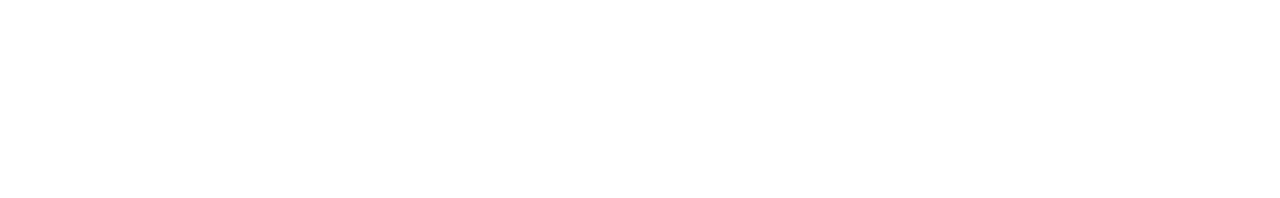
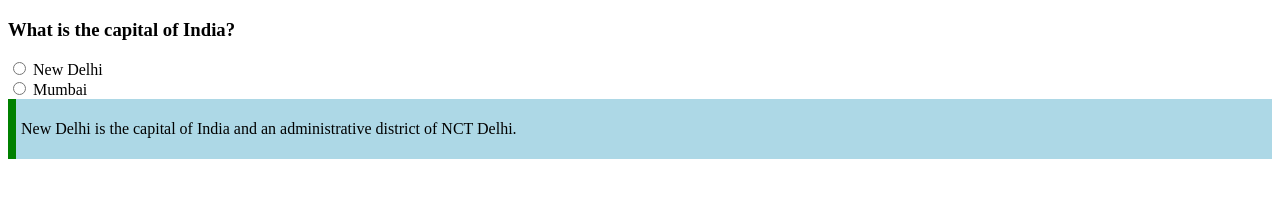
Before and after one commit to acciojob/trivia-kiransais03, a website: page main.html in a window 1280 px wide. Drawn offline with Linux system fonts and the light colour scheme.

Commit message:
created a submission

```diff
--- a/main.html
+++ b/main.html
@@ -10,6 +10,17 @@
 	<!-- the entire body must be written by student -->
     <script type="text/javascript" src="./script.js">
 </script>
+	<div class="ques">
+		<h3>What is the capital of India?</h3>
+		<input type="radio" id="delhi" name="capital" value="New Delhi">
+		<label for="delhi">New Delhi</label>
+		<br>
+		<input type="radio" id="mumbai" name="capital" value="Mumbai">
+		<label for="mumbai">Mumbai</label>
+	</div>
+	<div class="block">
+		<p>New Delhi is the capital of India and an administrative district of NCT Delhi.</p>
+	</div>
 
 </body>
 
--- a/styles.css
+++ b/styles.css
@@ -1,2 +1,9 @@
 
 /* Your CSS Code here. */
+
+.block {
+	padding:5px;
+	background-color:lightblue;
+	border-left:8px solid green;
+
+}
```
